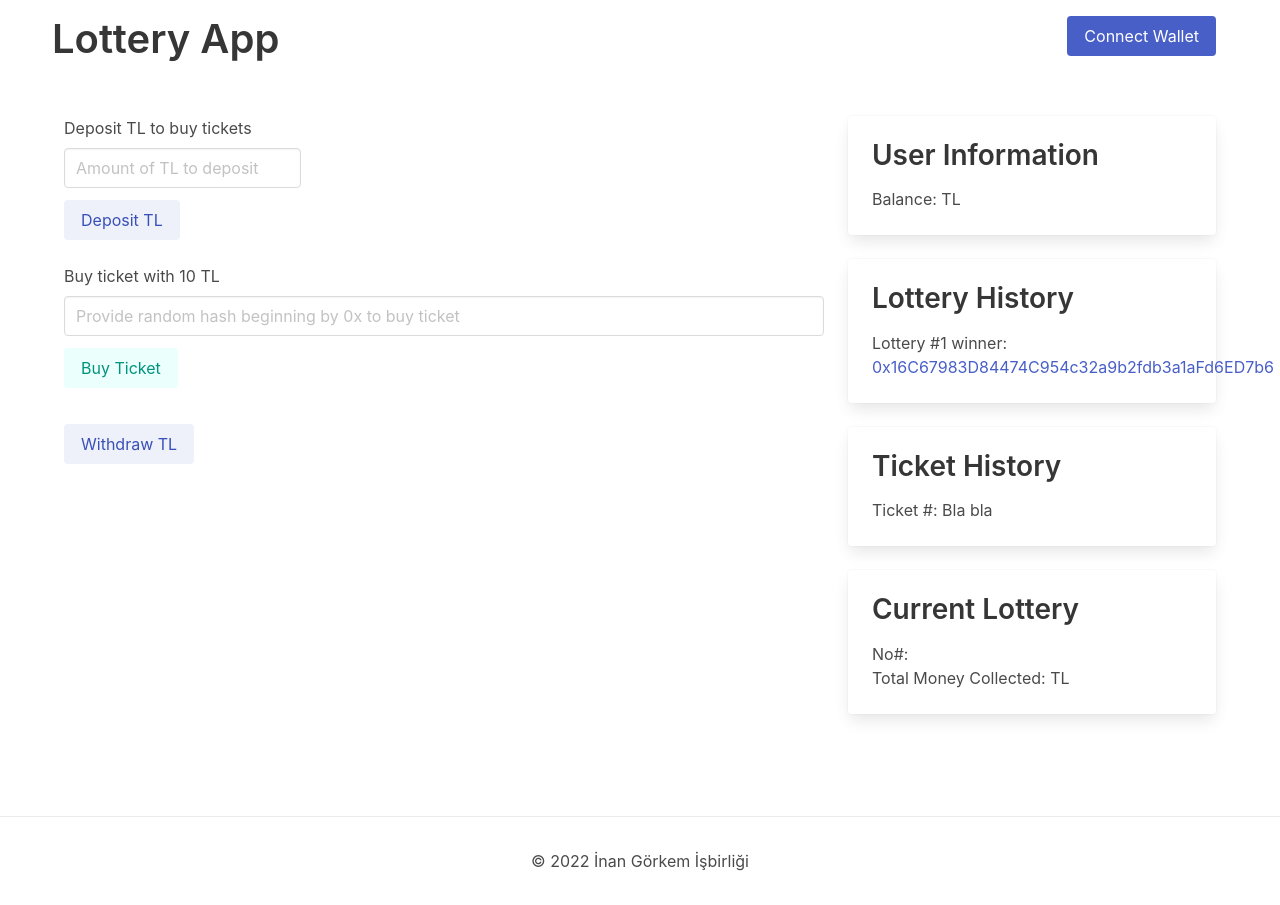
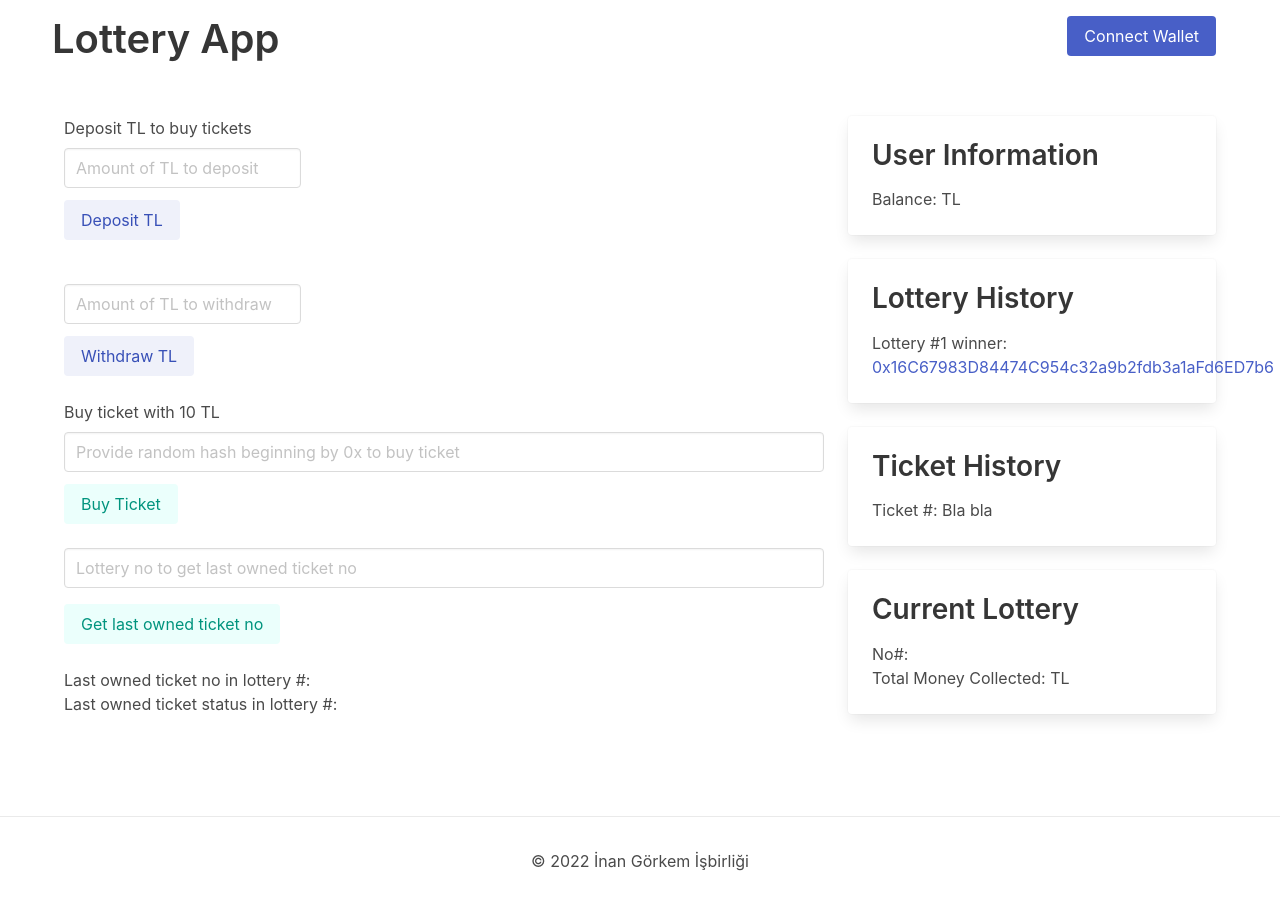
Before and after one commit to orhungorkem/LotterySmartContract, a Next.js app in the folder lotteryapp/: page / in a window 1280 px wide. Built offline with nearby package versions, Linux system fonts and the light colour scheme.

Commit message:
withdraw tl and get last ticket owned

```diff
--- a/lotteryapp/pages/index.js
+++ b/lotteryapp/pages/index.js
@@ -22,8 +22,14 @@ import lotteryContract from '../blockchain/lottery'
 //1.41 ifle check etme renderlarken
 //2.11 de json objesine alıyor bilgiyi ve basacak, ith winning ticketta falan işe yarar
 //2.32 account change should be updated sometimes, sorun olursa aklına gelsin
+
+//TODO
+//refresh attığımızda wallet disconnect oluyor?
 //depositTl için input aldıktan sonra inputa girilen amount silinmiyor bakılabilir
 //ayrıca infolar güncellenmiyor tekrar connectvalleta basmadan
+//fazla para withdraw ederken sözleşmede hata olabilir uyarısı geliyor istediğimiz error yerine
+
+//13 ve 1998 in sha3 hashi ile bilet aldım 13 ve 1998 reveal edebilirizz denerken
 
 
 export default function Home() {
@@ -36,8 +42,11 @@ export default function Home() {
   const [successMsg, setSuccessMsg] = useState('');
   const [lotteryNo, setLotteryNo] = useState();
   const [depositamount, setDepositamount] = useState();
+  const [withdrawamount, setWithdrawamount] = useState();
   const [balance, setBalance] = useState();
   const [hash, setHash] = useState();
+  const [lastOwnedTicket, setLastOwnedTicket] = useState([]);
+  const [lotteryQueried, setLotteryQueried] = useState();
 
   useEffect(() => {  //lotteryNo ve totalmoney otomatik çekiliyor, burayı bir fonksiyonda toparlayıp tüm fonksiyonların içinde çağıradabiliriz
 
@@ -73,6 +82,20 @@ export default function Home() {
     }
   }
 
+  const withdrawTLHandler = async (amount) => {   //şimdilik default 10 veriyoruz ama ui dan parametre almak lazım
+    try{
+      await lc.methods.withdrawTL(amount).send({from: account});  //adam buraya gas value falan da yazdı ama lazım mı
+      setSuccessMsg('Withdraw Successful');
+      setError("");
+      setWithdrawamount("");
+    }
+    catch(err){
+      setError(err.message)
+      setSuccessMsg("");
+      setWithdrawamount("");
+    }
+  }
+
   const getBalanceHandler = async () => {
     const balance = await lc.methods.getBalance().call({from: account});
     setBalance(balance);
@@ -88,6 +111,21 @@ export default function Home() {
       setError(err.message)
       setSuccessMsg("");
     }
+  }
+
+  const getLastOwnedTicketNoHandler = async (lotteryNo) => {
+      try{
+        console.log(lotteryNo);
+        const result = await lc.methods.getLastOwnedTicketNo(lotteryNo).call({from: account});
+        console.log(result);
+        setLastOwnedTicket(result);
+      }
+      catch(err){
+        setError(err.message)   //lotteryExists modifierında eksiklik yapmışız, yüksek lottery no da kabul edilmemeli
+        //o sebeple bu error kötü görünüyor
+        setSuccessMsg("");
+      }
+
   }
 
   const connectWalletHandler = async () => {
@@ -160,19 +198,33 @@ export default function Home() {
 
                 <section className='mt-5'>
                   <p>Deposit TL to buy tickets</p>
+                  <div class="columns">
+                    <div class="column is-one-third">
+                      <section className='mt-2'>
+                        <div class="field">
+                        <div class="control">
+                          <input class="input" type="text" placeholder="Amount of TL to deposit" onChange={e => setDepositamount(e.target.value)}>
+                          </input>
+                        </div>
+                        </div>
+                      </section>
+                      <div onClick={() => depositTLHandler(depositamount)} className='button is-link is-light mt-3'> Deposit TL</div>
+                    </div>
+                  </div>
+                </section>
 
-
+                  <section className='mt-5'>
                   <div class="columns">
                     <div class="column is-one-third">
                       <section className='mt-2'>
                       <div class="field">
                       <div class="control">
-                        <input class="input" type="text" placeholder="Amount of TL to deposit" onChange={e => setDepositamount(e.target.value)}>
+                        <input class="input" type="text" placeholder="Amount of TL to withdraw" onChange={e => setWithdrawamount(e.target.value)}>
                         </input>
                       </div>
                     </div>
                     </section>
-                      <div onClick={() => depositTLHandler(depositamount)} className='button is-link is-light mt-3'> Deposit TL</div>
+                      <div onClick={() => withdrawTLHandler(withdrawamount)} className='button is-link is-light mt-3'> Withdraw TL</div>
                       </div>
                     </div>
                   </section>
@@ -191,13 +243,19 @@ export default function Home() {
                     </section>
                       <div onClick={() => buyTicketHandler(hash)} className='button is-primary is-light mt-3'> Buy Ticket</div>
 
-
+                </section>
 
                 <section className='mt-5'>
-                  <div className='button is-link is-light mt-3'> Withdraw TL</div>
-                  </section>
+                      <div class="field">
+                      <div class="control">
+                        <input class="input" type="text" placeholder="Lottery no to get last owned ticket no" onChange={e => setLotteryQueried(e.target.value)}>
+                        </input>
+                      </div>
+                    </div>
+                      <div onClick={() => getLastOwnedTicketNoHandler(lotteryQueried)} className='button is-primary is-light mt-1'> Get last owned ticket no</div>
+                      <div className='mt-5'>Last owned ticket no in lottery #{lotteryQueried}: {lastOwnedTicket[0]} </div>
+                      <div>Last owned ticket status in lottery #{lotteryQueried}: {lastOwnedTicket[1]} </div>
                 </section>
-
 
               </div>
 
```
